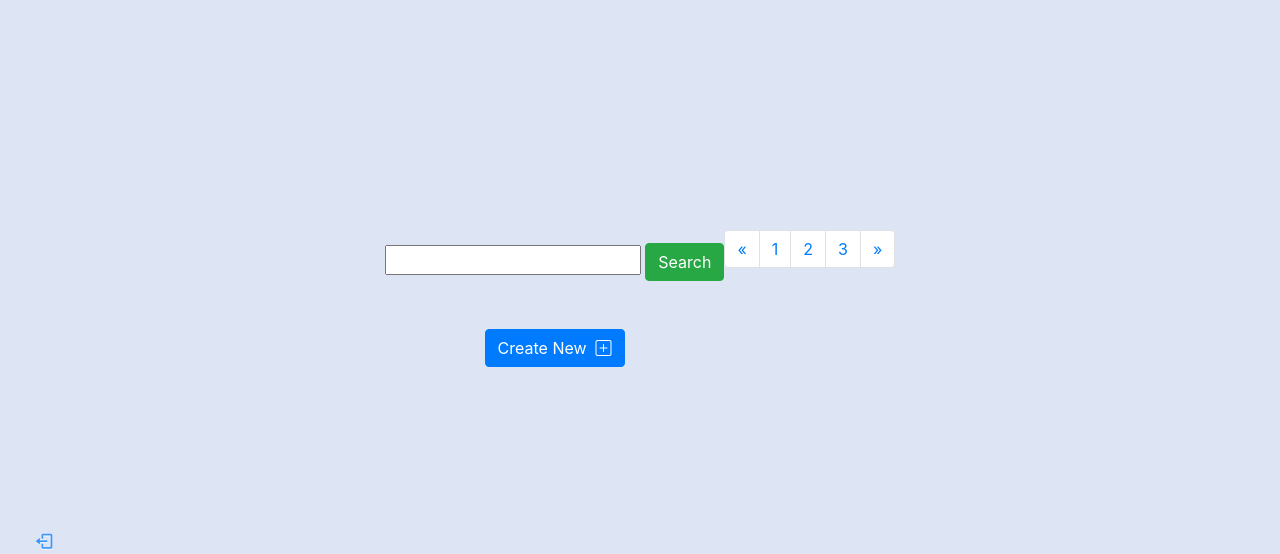
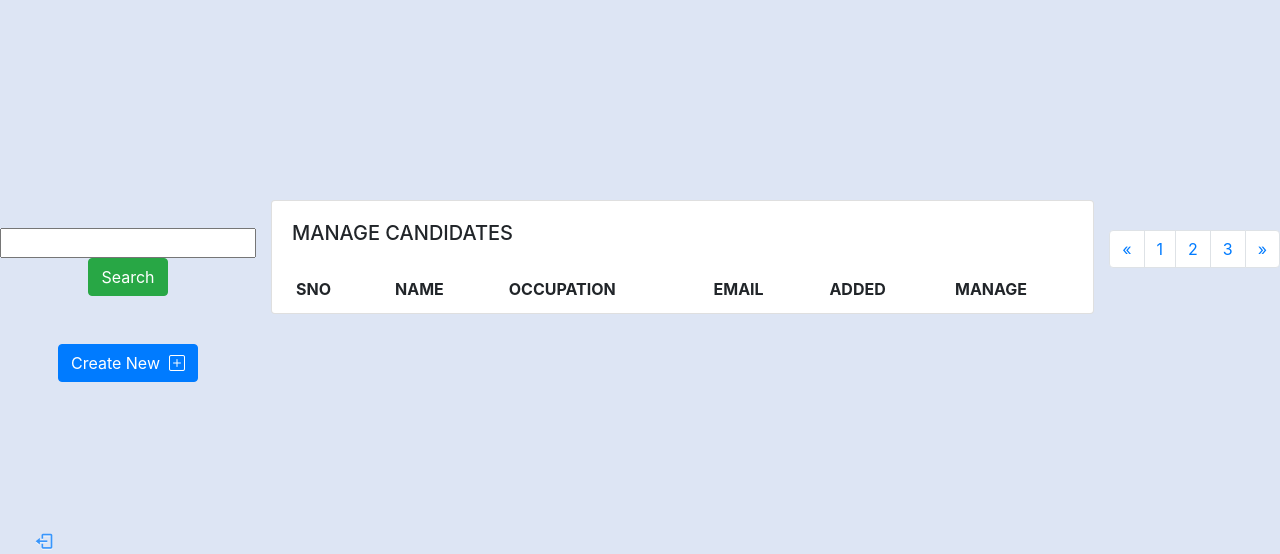
Before and after one commit to SyedSharibHasan/datapmi_recruitment, a Django app: page /list/ in a window 1280 px wide. Shown: the part 143-697 px from the top of the page. Run offline with Django 4.2, Linux system fonts and the light colour scheme; a user stored in the database is signed in; data comes from the database, SQL or seed files in the repository; both versions use the stored data as it was after the commit; lists and menus that the app fills with data are empty.

Commit message:
update my Candidates

```diff
--- a/templates/mycandidates.html
+++ b/templates/mycandidates.html
@@ -13,6 +13,45 @@
   <link rel="stylesheet" href="https://cdn.jsdelivr.net/npm/bootstrap@4.4.1/dist/css/bootstrap.min.css"
   integrity="sha384-Vkoo8x4CGsO3+Hhxv8T/Q5PaXtkKtu6ug5TOeNV6gBiFeWPGFN9MuhOf23Q9Ifjh" crossorigin="anonymous">
 
+
+  <style>
+
+body{
+    background: #edf1f5;
+    margin-top:20px;
+}
+.card {
+    position: relative;
+    display: flex;
+    flex-direction: column;
+    min-width: 0;
+    word-wrap: break-word;
+    background-color: #fff;
+    background-clip: border-box;
+    border: 0 solid transparent;
+    border-radius: 0;
+}
+.btn-circle.btn-lg, .btn-group-lg>.btn-circle.btn {
+    width: 50px;
+    height: 50px;
+    padding: 14px 15px;
+    font-size: 16px;
+    line-height: 23px;
+}
+.text-muted {
+    color: #8898aa!important;
+}
+[type=button]:not(:disabled), [type=reset]:not(:disabled), [type=submit]:not(:disabled), button:not(:disabled) {
+    cursor: pointer;
+}
+.btn-circle {
+    border-radius: 100%;
+    width: 40px;
+    height: 40px;
+    padding: 10px;
+}
+
+  </style>
 
 </head>
 <body>
@@ -56,7 +95,82 @@
       </table>
     </center>
 
+    <link href="https://maxcdn.bootstrapcdn.com/font-awesome/4.7.0/css/font-awesome.min.css" rel="stylesheet" />
 
+    <div class="container">
+    <div class="row">
+        <div class="col-md-12">
+            <div class="card">
+                <div class="card-body">
+                    <h5 class="card-title text-uppercase mb-0">Manage Candidates</h5>
+                </div>
+
+                <div class="table-responsive">
+                    <table class="table no-wrap user-table mb-0">
+                      <thead>
+                        <tr>
+                          <th scope="col" class="border-0 text-uppercase font-medium pl-4">SNo</th>
+                          <th scope="col" class="border-0 text-uppercase font-medium">Name</th>
+                          <th scope="col" class="border-0 text-uppercase font-medium">Occupation</th>
+                          <th scope="col" class="border-0 text-uppercase font-medium">Email</th>
+                          <th scope="col" class="border-0 text-uppercase font-medium">Added</th>
+                          <th scope="col" class="border-0 text-uppercase font-medium">Manage</th>
+                        </tr>
+
+                      </thead>
+                      <tbody>
+                        {% for i in list %}
+                        <tr>
+                          <td id="snno" class="pl-4">{{i.id}}</td>
+
+                          <td>
+                              <h5 class="font-medium mb-0">{{i.first_name}}  {{i.last_name}}</h5>
+                              <span class="text-muted">Texas, Unitedd states</span>
+                          </td>
+                          <td>
+                              <span class="text-muted">Visual Designer</span><br>
+                              <span class="text-muted">Past : teacher</span>
+                          </td>
+                          <td>
+                              <span class="text-muted">daniel@website.com</span><br>
+                              <span class="text-muted">999 - 444 - 555</span>
+                          </td>
+                          <td>
+                              <span class="text-muted">15 Mar 1988</span><br>
+                              <span class="text-muted">10: 55 AM</span>
+                          </td>
+
+                          <td>
+                            <button type="button" class="btn btn-outline-info btn-circle btn-lg btn-circle"><i class="fa fa-key"></i> </button>
+                            <button type="button" class="btn btn-outline-info btn-circle btn-lg btn-circle ml-2"><i class="fa fa-trash"></i> </button>
+                            <button type="button" class="btn btn-outline-info btn-circle btn-lg btn-circle ml-2"><i class="fa fa-edit"></i> </button>
+                            <button type="button" class="btn btn-outline-info btn-circle btn-lg btn-circle ml-2"><i class="fa fa-upload"></i> </button>
+                          </td>
+                        </tr>
+
+                        </tr>
+                      </tbody>
+
+                      <script>
+                        // Get all elements with class "snno"
+                        var snnoElements = document.querySelectorAll('#snno');
+
+                        // Loop through the elements and assign incrementing numbers
+                        snnoElements.forEach(function(element, index) {
+                            element.textContent = index + 1; // Assign the incrementing number (1-based index)
+                        });
+                    </script>
+
+                      {% endfor %}
+                    </table>
+
+                </div>
+            </div>
+        </div>
+    </div>
+    </div>
+
+    <br>
 
 
     {% include 'all_c_pagination.html' %}
```
Also changed, not shown: db.sqlite3, 1 other file.
